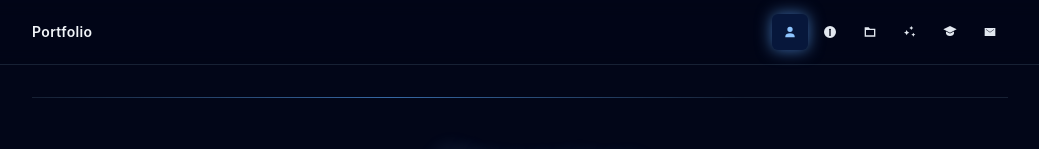
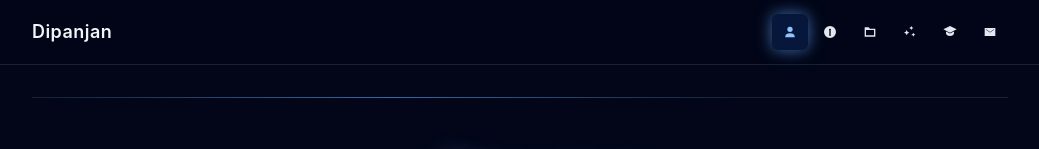
Before and after one commit to DipanjanPanja007/Portfolio, a React (Vite) app in the folder client/: page / in a window 1280 px wide. Shown: the top 149 px of the page, without its empty margins (120-1159 px from the left). Built offline with nearby package versions, Linux system fonts and the light colour scheme.

Commit message:
primary done

```diff
--- a/client/src/components/layout/Navbar.jsx
+++ b/client/src/components/layout/Navbar.jsx
@@ -77,8 +77,8 @@ function Navbar({ activeSection = 'profile', onNavigate }) {
   return (
     <header className="sticky top-0 z-50 hidden border-b border-slate-800/80 bg-slate-950/70 backdrop-blur md:block">
       <nav className="mx-auto flex h-16 w-full max-w-5xl items-center justify-between px-4 sm:px-6">
-        <span className="text-sm font-semibold tracking-wide text-slate-100">
-          Portfolio
+        <span className="text-lg font-semibold tracking-wide text-slate-100">
+          Dipanjan
         </span>
         <ul className="flex items-center gap-1">
           {navItems.map((item) => (
--- a/client/src/components/sections/Profile.jsx
+++ b/client/src/components/sections/Profile.jsx
@@ -186,7 +186,7 @@ function Profile() {
     <section
       ref={sectionRef}
       id="profile"
-      className="relative scroll-mt-20 py-8 sm:py-10"
+      className="relative scroll-mt-30 py-12 sm:py-10"
     >
       <div
         className="pointer-events-none absolute left-0 right-0 top-0 h-px overflow-hidden bg-slate-800/80"
```
